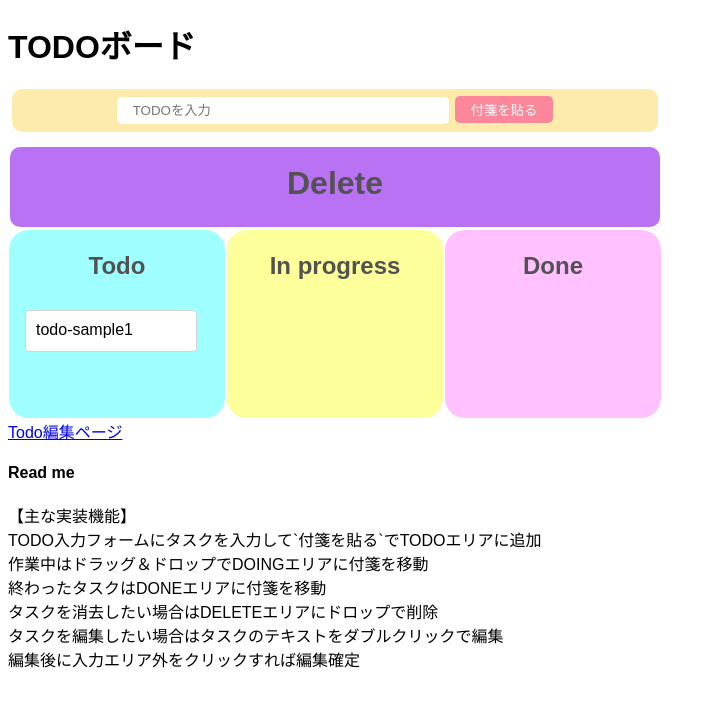
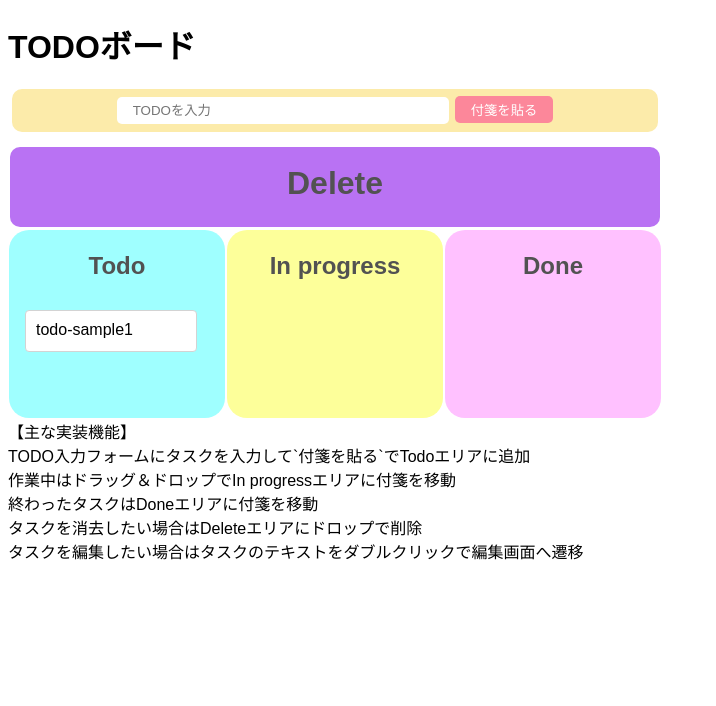
Before and after one commit to dende-h/react-todo2, a React (Create React App) app: page / in a window 1280 px wide. Shown: the top 706 px of the page, without its empty margins (0-716 px from the left). Built offline with nearby package versions, Linux system fonts and the light colour scheme.

Commit message:
Readmeを分離

```diff
--- a/src/Home.jsx
+++ b/src/Home.jsx
@@ -6,8 +6,7 @@ import styled from "styled-components";
 import { ColumnDeleteArea } from "./components/ColumnDeleteArea";
 import { Link } from "react-router-dom";
 import { useDragEnd } from "./Hooks/useDragEnd";
-
-//import { uuid } from "uuidv4";
+import { ReadMe } from "./components/ReadMe";
 
 export const Home = () => {
   const {
@@ -17,7 +16,6 @@ export const Home = () => {
     deleteColumn,
     columnsId
   } = useDragEnd();
-  console.log(todoList);
 
   return (
     <>
@@ -48,21 +46,7 @@ export const Home = () => {
           </Container>
         </main>
       </DragDropContext>
-      <Link to="/todoEdit">Todo編集ページ</Link>
-      <h4>Read me</h4>
-      【主な実装機能】
-      <br />
-      TODO入力フォームにタスクを入力して`付箋を貼る`でTODOエリアに追加
-      <br />
-      作業中はドラッグ＆ドロップでDOINGエリアに付箋を移動
-      <br />
-      終わったタスクはDONEエリアに付箋を移動
-      <br />
-      タスクを消去したい場合はDELETEエリアにドロップで削除
-      <br />
-      タスクを編集したい場合はタスクのテキストをダブルクリックで編集
-      <br />
-      編集後に入力エリア外をクリックすれば編集確定
+      <ReadMe />
     </>
   );
 };
--- a/src/components/InputTodo.jsx
+++ b/src/components/InputTodo.jsx
@@ -2,7 +2,7 @@ import React from "react";
 import styled from "styled-components";
 import { useInputTodo } from "../Hooks/useInputTodo";
 
-export const InputTodo = (props) => {
+export const InputTodo = () => {
   const { onClick, onChange, todoText, isInvalidInputTodo } = useInputTodo();
 
   return (
--- /dev/null
+++ b/src/components/ReadMe.jsx
@@ -0,0 +1,17 @@
+export const ReadMe = () => {
+  return (
+    <>
+      【主な実装機能】
+      <br />
+      TODO入力フォームにタスクを入力して`付箋を貼る`でTodoエリアに追加
+      <br />
+      作業中はドラッグ＆ドロップでIn progressエリアに付箋を移動
+      <br />
+      終わったタスクはDoneエリアに付箋を移動
+      <br />
+      タスクを消去したい場合はDeleteエリアにドロップで削除
+      <br />
+      タスクを編集したい場合はタスクのテキストをダブルクリックで編集画面へ遷移
+    </>
+  );
+};
```
Also changed, not shown: src/Router.jsx (deleted).
